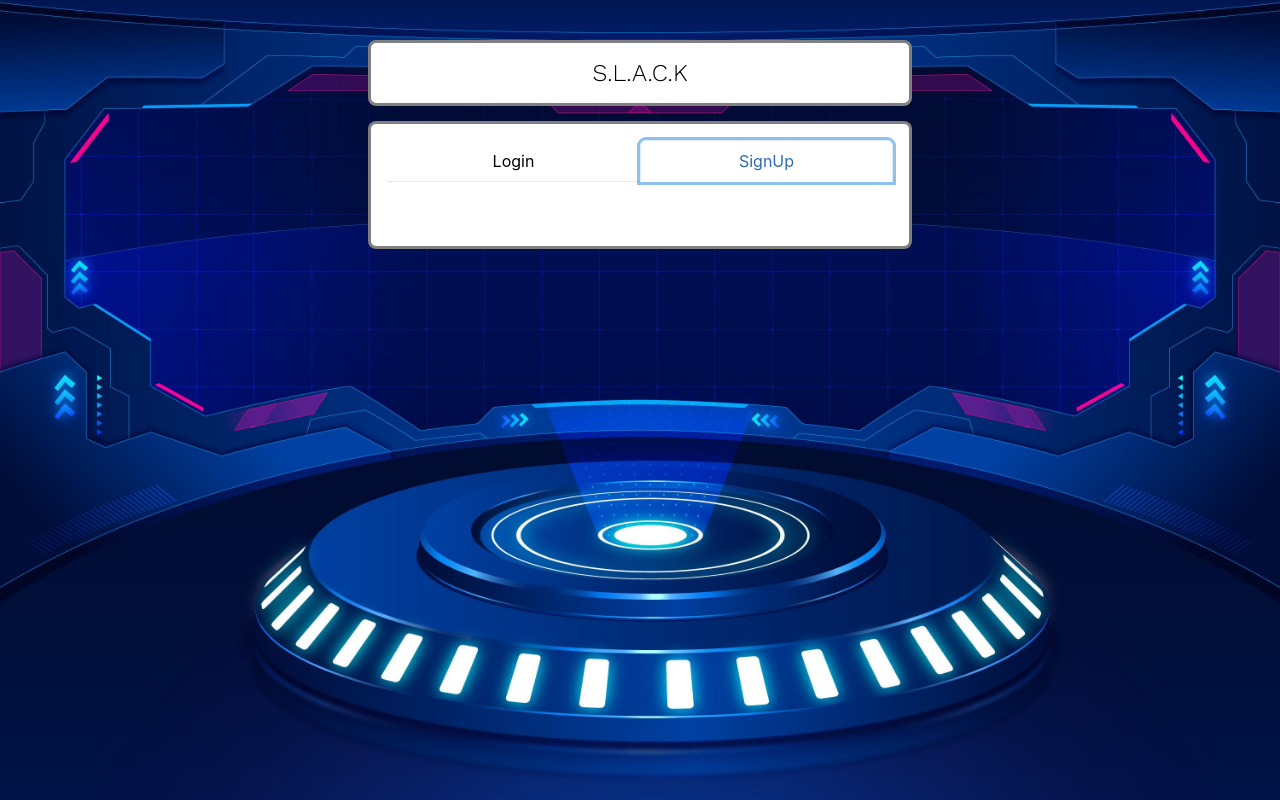
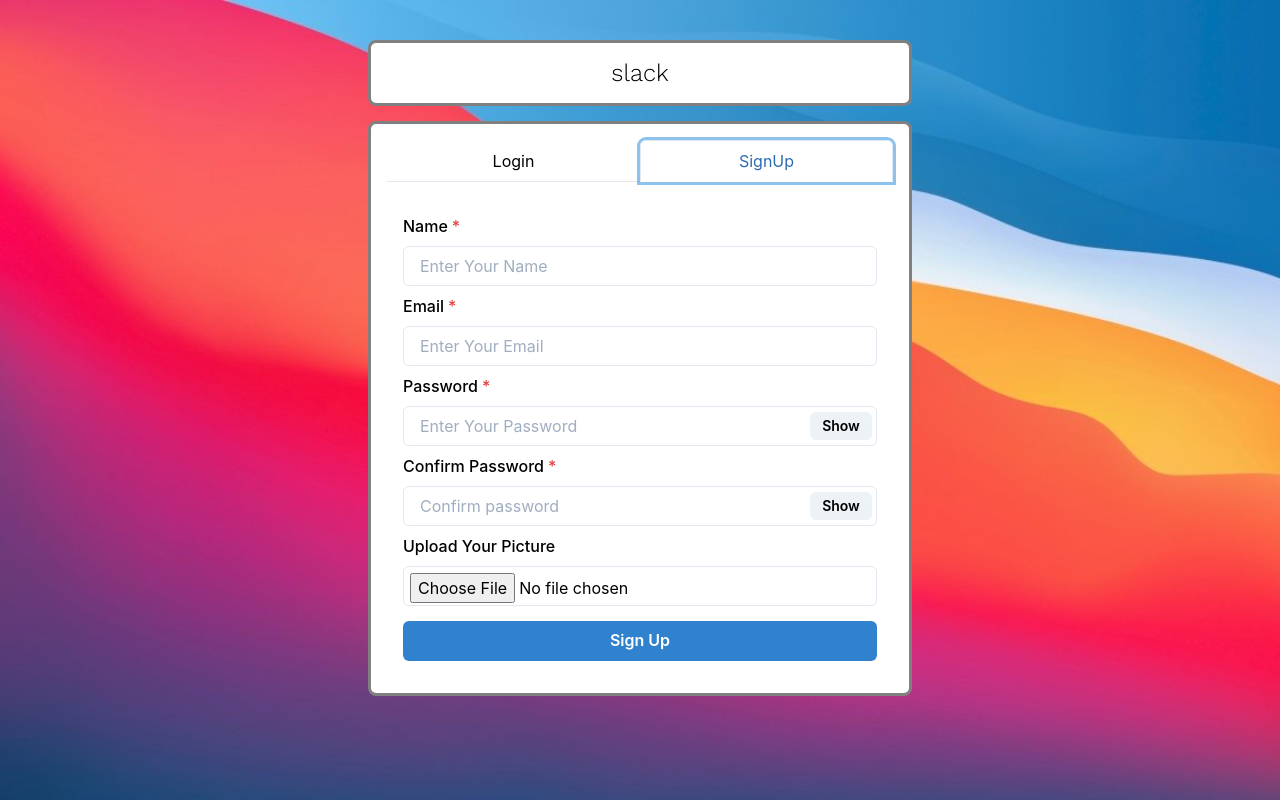
Before and after one commit to atarya/IM-app-API, a React (Create React App) app in the folder client/: page / in a window 1280 px wide. Both pictures are taken after a click on the tab "SignUp". Built offline with nearby package versions, Linux system fonts and the light colour scheme.

Commit message:
Login & SignUp Forms

```diff
--- a/client/src/App.css
+++ b/client/src/App.css
@@ -2,8 +2,9 @@
 
 .App {
   min-height: 100vh;
-  diaplay: flex;
+  display: flex;
   background-image: url(../public/background.jpg);
   background-size: cover;
   background-position: center;
+  color: black;
 }
--- /dev/null
+++ b/client/src/Components/Authentication/Login.js
@@ -0,0 +1,45 @@
+import React, { useState } from 'react'
+import { VStack } from '@chakra-ui/layout'
+import { FormControl, FormLabel } from '@chakra-ui/form-control'
+import { Input, InputGroup, InputRightElement } from '@chakra-ui/input'
+import { Button } from '@chakra-ui/button'
+
+const Login = () => {
+    const [show, setShow] = useState(false);
+    const [email, setEmail] = useState();
+    const [password, setPassword] = useState();
+
+    const submitHandler = () => {
+
+    }
+
+    const handleClick = () => setShow(!show);
+
+    return <VStack Spacing='5px' color="black">
+        <FormControl id="email" isRequired>
+            <FormLabel>Email</FormLabel>
+            <Input placeholder="Enter Your Email" onChange={(e) => setEmail(e.target.value)} />
+        </FormControl>
+        <FormControl id="password" isRequired>
+            <FormLabel>Password</FormLabel>
+            <InputGroup>
+                <Input type={show ? "text" : "password"} placeholder="Enter Your Password" onChange={(e) => setPassword(e.target.value)} />
+                <InputRightElement width="4.5rem">
+                    <Button h="1.75rem" size="sm" onClick={handleClick}>
+                        {show ? "Hide" : "Show"}
+                    </Button>
+                </InputRightElement>
+            </InputGroup>
+        </FormControl>
+        <Button
+            colorScheme="blue"
+            width="100%"
+            style={{ marginTop: 15 }}
+            onClick={submitHandler}
+        >
+            Login
+        </Button>
+    </VStack >
+}
+
+export default Login
--- /dev/null
+++ b/client/src/Components/Authentication/SignUp.js
@@ -0,0 +1,74 @@
+import React, { useState } from 'react'
+import { VStack } from '@chakra-ui/layout'
+import { FormControl, FormLabel } from '@chakra-ui/form-control'
+import { Input, InputGroup, InputRightElement } from '@chakra-ui/input'
+import { Button } from '@chakra-ui/button'
+
+const SignUp = () => {
+    const [name, setName] = useState();
+    const [show, setShow] = useState(false);
+    const [email, setEmail] = useState();
+    const [password, setPassword] = useState();
+    const [confirmPassword, setConfirmPassword] = useState();
+    const [pic, setPic] = useState();
+
+    const postDetails = (pics) => {
+
+    }
+    const submitHandler = () => {
+
+    }
+
+    const handleClick = () => setShow(!show);
+
+    return <VStack Spacing='5px' color="black">
+        <FormControl id="first-name" isRequired>
+            <FormLabel>Name</FormLabel>
+            <Input placeholder="Enter Your Name" onChange={(e) => setName(e.target.value)} />
+        </FormControl>
+        <FormControl id="email" isRequired>
+            <FormLabel>Email</FormLabel>
+            <Input placeholder="Enter Your Email" onChange={(e) => setEmail(e.target.value)} />
+        </FormControl>
+        <FormControl id="password" isRequired>
+            <FormLabel>Password</FormLabel>
+            <InputGroup>
+                <Input type={show ? "text" : "password"} placeholder="Enter Your Password" onChange={(e) => setName(e.target.value)} />
+                <InputRightElement width="4.5rem">
+                    <Button h="1.75rem" size="sm" onClick={handleClick}>
+                        {show ? "Hide" : "Show"}
+                    </Button>
+                </InputRightElement>
+            </InputGroup>
+        </FormControl>
+        <FormControl id="password" isRequired>
+            <FormLabel>Confirm Password</FormLabel>
+            <InputGroup size="md">
+                <Input
+                    type={show ? "text" : "password"}
+                    placeholder="Confirm password"
+                    onChange={(e) => setConfirmPassword(e.target.value)}
+                />
+                <InputRightElement width="4.5rem">
+                    <Button h="1.75rem" size="sm" onClick={handleClick}>
+                        {show ? "Hide" : "Show"}
+                    </Button>
+                </InputRightElement>
+            </InputGroup>
+        </FormControl>
+        <FormControl id="pic">
+            <FormLabel>Upload Your Picture</FormLabel>
+            <Input type="file" p={1.5} accept="image/*" onChange={(e) => postDetails(e.target.files[0])} />
+        </FormControl>
+        <Button
+            colorScheme="blue"
+            width="100%"
+            style={{ marginTop: 15 }}
+            onClick={submitHandler}
+        >
+            Sign Up
+        </Button>
+    </VStack >
+}
+
+export default SignUp
--- a/client/src/Pages/HomePage.js
+++ b/client/src/Pages/HomePage.js
@@ -9,6 +9,8 @@
   Tab,
   TabPanel,
 } from "@chakra-ui/react";
+import Login from "../Components/Authentication/Login";
+import Signup from "../Components/Authentication/SignUp";
 
 const Homepage = () => {
   return (
@@ -22,10 +24,10 @@
         m="40px 0 15px 0"
         borderRadius="lg"
         borderWidth="3px"
-        borderColor="gray"
+        borderColor="grey"
       >
         <Text fontSize="2xl" fontFamily="work sans" color="black">
-          S.L.A.C.K
+          slack
         </Text>
       </Box>
       <Box
@@ -35,7 +37,7 @@
         color="black"
         borderRadius="lg"
         borderWidth="3px"
-        borderColor="gray"
+        borderColor="grey"
       >
         <Tabs isFitted variant="enclosed">
           <TabList mb="1em">
@@ -43,8 +45,12 @@
             <Tab width="50%">SignUp</Tab>
           </TabList>
           <TabPanels>
-            <TabPanel>{/* <Login /> */}</TabPanel>
-            <TabPanel>{/* <Signup /> */}</TabPanel>
+            <TabPanel>
+              <Login />
+            </TabPanel>
+            <TabPanel>
+              <Signup />
+            </TabPanel>
           </TabPanels>
         </Tabs>
       </Box>
```
Also changed, not shown: client/public/background.jpg.
